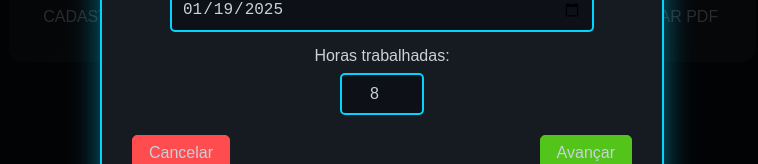
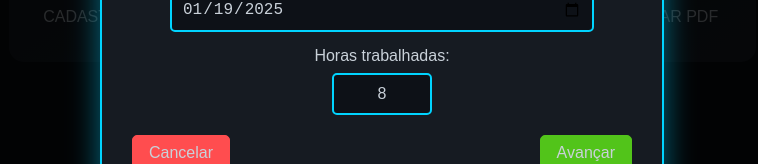
Before and after one commit to GTulio88/digi, a React (Vite) app in the folder my-app/: page / in a window 1280 px wide. Both pictures are taken after a click on the element "CADASTRAR". Shown: the part 375-539 px from the top of the page, without its empty margins (258-1016 px from the left). Built offline with nearby package versions, Linux system fonts and the light colour scheme.

Commit message:
Fix button submit

```diff
--- a/my-app/src/App.css
+++ b/my-app/src/App.css
@@ -117,14 +117,19 @@ body {
   outline: none;
   font-size: 1rem;
 }
-
 .wizard-content input.hours-worked {
-  width: 60px; /* Largura ajustada para dois dígitos */
+  width: 100%;
+  max-width: 100px; /* Define largura máxima */
+  min-width: 60px; /* Define largura mínima */
   text-align: center;
+  box-sizing: border-box;
+  -moz-appearance: textfield; /* Remove setas no Firefox */
 }
 
-.wizard-content textarea {
-  resize: vertical;
+.wizard-content input.hours-worked::-webkit-inner-spin-button,
+.wizard-content input.hours-worked::-webkit-outer-spin-button {
+  -webkit-appearance: none; /* Remove setas no Chrome e Safari */
+  margin: 0;
 }
 
 .wizard-content input:focus,
@@ -262,3 +267,10 @@ body {
   color: var(--text-color);
   text-shadow: 0 0 5px var(--icon-hover-color);
 }
+
+@media (max-width: 768px) {
+  .wizard-content input.hours-worked {
+    width: 100%; /* Ajusta o campo para telas menores */
+    max-width: 50px; /* Remove restrições de tamanho máximo */
+  }
+}
--- a/my-app/src/App.jsx
+++ b/my-app/src/App.jsx
@@ -35,18 +35,30 @@ function App() {
       console.error(error);
     }
   };
-
   const handleChange = (e) => {
     const { name, value } = e.target;
 
-    if (name === "hoursWorked" && (isNaN(value) || value < 8 || value > 12)) {
-      return;
+    if (name === "hoursWorked") {
+      // Permitir apenas números decimais positivos com vírgula ou ponto
+      const formattedValue = value.replace(",", ".");
+      if (
+        !/^\d*\.?\d*$/.test(formattedValue) ||
+        parseFloat(formattedValue) > 12 ||
+        parseFloat(formattedValue) <= 0
+      ) {
+        return; // Rejeitar valores inválidos
+      }
+
+      setFormData((prev) => ({
+        ...prev,
+        [name]: formattedValue,
+      }));
+    } else {
+      setFormData((prev) => ({
+        ...prev,
+        [name]: value,
+      }));
     }
-
-    setFormData((prev) => ({
-      ...prev,
-      [name]: value,
-    }));
   };
 
   const handleNext = () => {
@@ -74,8 +86,13 @@ function App() {
     setCurrentStep(1);
     setShowModal(false);
   };
+  const handleSubmit = async () => {
+    const hours = parseFloat(formData.hoursWorked);
+    if (hours <= 0 || hours > 12 || isNaN(hours)) {
+      alert("As horas trabalhadas devem ser um número entre 0.1 e 12.");
+      return;
+    }
 
-  const handleSubmit = async () => {
     try {
       const response = await fetch("http://localhost:5000/api/submit", {
         method: "POST",
@@ -121,14 +138,13 @@ function App() {
             <label>
               Horas trabalhadas:
               <input
-                type="number"
+                type="text"
                 name="hoursWorked"
                 className="hours-worked"
                 value={formData.hoursWorked}
                 onChange={handleChange}
-                min="8"
-                max="12"
                 required
+                placeholder="Ex.: 8.5"
               />
             </label>
           </>
```
